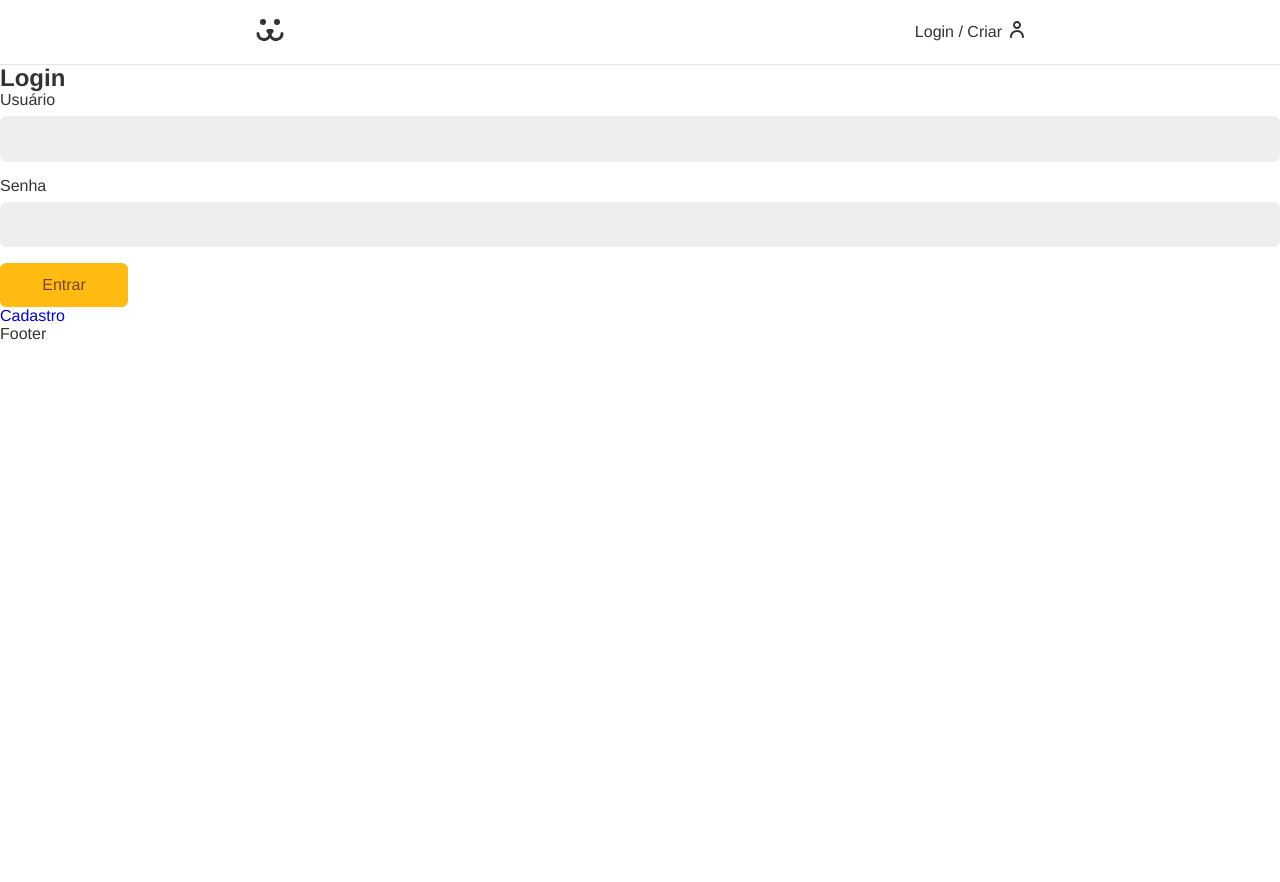
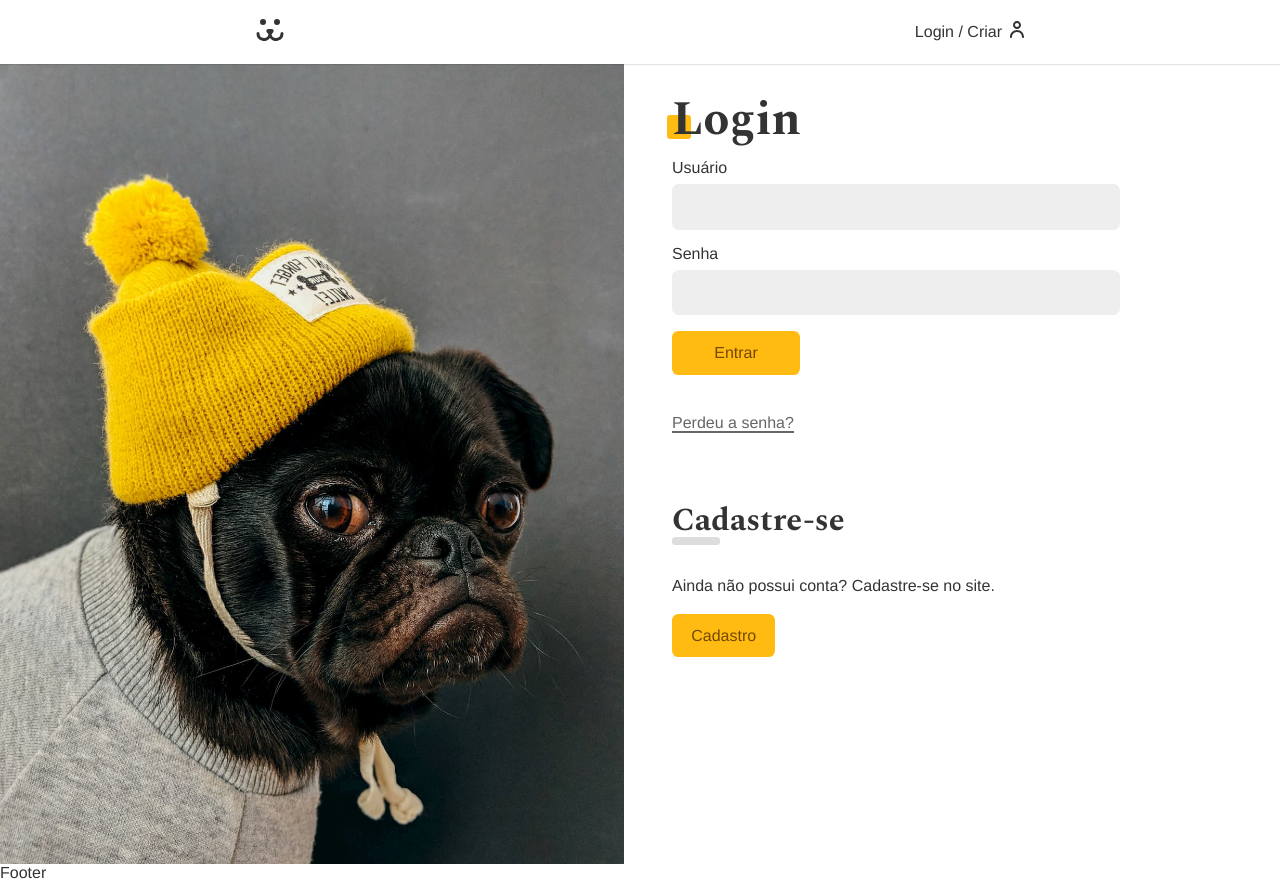
Before and after one commit to alanrceratti/study-project3-DOGS-APP, a React (Create React App) app: page /login in a window 1280 px wide. Before the commit the page ends 800 px from the top, so only its background shows below. Built offline with nearby package versions, Linux system fonts and the light colour scheme.

Commit message:
styling register page + register user logic part

```diff
--- a/src/App.css
+++ b/src/App.css
@@ -1,3 +1,5 @@
+@import url("https://fonts.googleapis.com/css2?family=Spectral:wght@700&display=swap");
+
 * {
 	box-sizing: border-box;
 }
@@ -41,6 +43,7 @@
 
 a {
 	text-decoration: none;
+	color: #333;
 }
 
 .container {
@@ -48,3 +51,38 @@
 	padding: 0 1rem;
 	margin: 0 auto;
 }
+
+.title {
+	font-family: var(--type-second);
+	line-height: 1;
+	font-size: 3rem;
+	margin: 1rem 0;
+	position: relative;
+	z-index: 1;
+}
+
+.title::after {
+	content: " ";
+	display: block;
+	width: 1.5rem;
+	height: 1.5rem;
+	background: #fb1;
+	position: absolute;
+	bottom: 5px;
+	left: -5px;
+	border-radius: 0.2rem;
+	z-index: -1;
+}
+
+.animeLeft {
+	opacity: 0;
+	transform: translateX(-20px);
+	animation: animeLeft 0.3s forwards;
+}
+
+@keyframes animeLeft {
+	to {
+		opacity: 1;
+		transform: initial;
+	}
+}
--- /dev/null
+++ b/src/Components/Helper/Error.js
@@ -0,0 +1,8 @@
+import React from "react";
+
+const Error = ({ error }) => {
+	if (!error) return null;
+	return <p style={{ color: "#f31", margin: "1rem 0" }}>{error}</p>;
+};
+
+export default Error;
--- a/src/Components/Login/Login.js
+++ b/src/Components/Login/Login.js
@@ -5,13 +5,15 @@
 import LoginPasswordLost from "./LoginPasswordLost";
 import LoginPasswordReset from "./LoginPasswordReset";
 import { UserContext } from "../../UserContext";
+import styles from "./Login.module.css";
 
 const Login = () => {
 	const { login } = React.useContext(UserContext);
 
 	if (login === true) return <Navigate to="/conta" />;
 	return (
-		<div>
+		<section className={styles.login}>
+			<div className={styles.forms}>
 				<Routes>
 					<Route path="/" element={<LoginForm />} />
 					<Route path="/criar" element={<LoginCreate />} />
@@ -19,6 +21,7 @@
 					<Route path="/resetar" element={<LoginPasswordReset />} />
 				</Routes>
 			</div>
+		</section>
 	);
 };
 
--- /dev/null
+++ b/src/Components/Login/Login.module.css
@@ -0,0 +1,30 @@
+.login {
+	display: grid;
+	grid-template-columns: 1fr 1fr;
+	min-height: 100vh;
+	gap: 2rem;
+}
+
+.login::before {
+	display: block;
+	content: "";
+	background: url("../../Assets/login.jpg") no-repeat center center;
+	background-size: cover;
+}
+
+.forms {
+	max-width: 30rem;
+	padding: 1rem;
+}
+
+@media (max-width: 40rem) {
+	.login {
+		grid-template-columns: 1fr;
+	}
+	.login::before {
+		display: none;
+	}
+	.forms {
+		max-width: 100%;
+	}
+}
--- a/src/Components/Login/LoginCreate.js
+++ b/src/Components/Login/LoginCreate.js
@@ -1,7 +1,57 @@
 import React from "react";
+import { USER_POST } from "../../api";
+import useForm from "../../Hooks/useForm";
+import Button from "../Forms/Button";
+import Input from "../Forms/Input";
+import { UserContext } from "../../UserContext";
+import useFetch from "../../Hooks/useFetch";
+import Error from "../Helper/Error";
 
 const LoginCreate = () => {
-	return <div>Login Create</div>;
+	const username = useForm();
+	const email = useForm("email");
+	const password = useForm("password");
+
+	const { userLogin } = React.useContext(UserContext);
+	const { loading, error, request } = useFetch();
+
+	async function handleSubmit(event) {
+		event.preventDefault();
+		const { url, options } = USER_POST({
+			username: username.value,
+			password: password.value,
+			email: email.value,
+		});
+		const { response } = await request(url, options);
+		if (response.ok) userLogin(username.value, password.value);
+	}
+
+	return (
+		<section className="animeLeft">
+			<h1 className="title">Cadastre-se</h1>
+			<form onSubmit={handleSubmit}>
+				<Input
+					label="Usuário"
+					type="text"
+					name="username"
+					{...username}
+				/>
+				<Input label="Email" type="email" name="email" {...email} />
+				<Input
+					label="Senha"
+					type="password"
+					name="password"
+					{...password}
+				/>
+				{loading ? (
+					<Button disabled>Cadastrando...</Button>
+				) : (
+					<Button>Cadastrar</Button>
+				)}
+				<Error error={error} />
+			</form>
+		</section>
+	);
 };
 
 export default LoginCreate;
--- a/src/Components/Login/LoginForm.js
+++ b/src/Components/Login/LoginForm.js
@@ -4,6 +4,11 @@
 import Button from "../Forms/Button";
 import Input from "../Forms/Input";
 import { UserContext } from "../../UserContext";
+import Error from "../Helper/Error";
+import styles from "./LoginForm.module.css";
+import stylesBtn from "../Forms/Button.module.css";
+
+
 // import { TOKEN_POST, USER_GET } from "../../api";
 
 const LoginForm = () => {
@@ -44,9 +49,9 @@
 	}
 
 	return (
-		<section>
-			<h1>Login</h1>
-			<form action="" onSubmit={handleSubmit}>
+		<section className="animeLeft">
+			<h1 className="title">Login</h1>
+			<form className={styles.form} onSubmit={handleSubmit}>
 				<Input
 					label="Usuário"
 					type="text"
@@ -64,10 +69,18 @@
 				) : (
 					<Button>Entrar</Button>
 				)}
-
-				{error && <p>{error}</p>}
+				<Error error={error} />
 			</form>
-			<Link to="/login/criar">Cadastro</Link>
+			<Link className={styles.perdeu} to="/login/perdeu">
+				Perdeu a senha?
+			</Link>
+			<div className={styles.cadastro}>
+				<h2 className={styles.subtitle}>Cadastre-se</h2>
+				<p>Ainda não possui conta? Cadastre-se no site.</p>
+				<Link className={stylesBtn.button} to="/login/criar">
+					Cadastro
+				</Link>
+			</div>
 		</section>
 	);
 };
--- /dev/null
+++ b/src/Components/Login/LoginForm.module.css
@@ -0,0 +1,42 @@
+.form {
+	margin-bottom: 2rem;
+}
+
+.perdeu {
+	display: inline-block;
+	color: #666;
+	padding: 0.5rem 0;
+	line-height: 1;
+}
+
+.perdeu::after {
+	content: "";
+	height: 2px;
+	width: 100%;
+	background: currentColor;
+	display: block;
+}
+
+.cadastro {
+	margin-top: 4rem;
+}
+
+.cadastro p {
+	margin-top: 2rem;
+	margin-bottom: 2rem;
+}
+
+.subtitle {
+	font-family: var(--type-second);
+	line-height: 1;
+	font-size: 2rem;
+}
+
+.subtitle::after {
+	content: "";
+	display: block;
+	background: #ddd;
+	height: 0.5rem;
+	width: 3rem;
+	border-radius: 0.2rem;
+}
--- /dev/null
+++ b/src/Hooks/useFetch.js
@@ -0,0 +1,35 @@
+import React from "react";
+
+const useFetch = () => {
+	const [data, setData] = React.useState(null);
+	const [error, setError] = React.useState(null);
+	const [loading, setLoading] = React.useState(false);
+
+	const request = React.useCallback(async (url, options) => {
+		let response;
+		let json;
+		try {
+			setError(null);
+			setLoading(true);
+			response = await fetch(url, options);
+			json = await response.json();
+			if (response.ok === false) throw new Error(json.message);
+		} catch (err) {
+			json = null;
+			setError(err.message);
+		} finally {
+			setData(json);
+			setLoading(false);
+			return { response, json };
+		}
+	}, []);
+
+	return {
+		data,
+		loading,
+		error,
+		request,
+	};
+};
+
+export default useFetch;
--- a/src/Hooks/useForm.js
+++ b/src/Hooks/useForm.js
@@ -4,6 +4,11 @@
 	email: {
 		regex: /^(([^<>()[\].,;:\s@"]+(.[^<>()[\].,;:\s@"]+)*)|(".+"))@(([^<>()[\].,;:\s@"]+.)+[^<>()[\].,;:\s@"]{2,})$/,
 		message: "Preencha um email válido",
+	},
+	password: {
+		regex: /^(?=.*\d)(?=.*[a-z])(?=.*[A-Z])[0-9a-zA-Z]{8,}$/,
+		message:
+			"A senha precisa ter pelo menos 1 caracter maiúsculo, 1 caracter minúsculo e 1 digito. Mínimo de 8 caracteres",
 	},
 };
 
--- a/src/api.js
+++ b/src/api.js
@@ -37,3 +37,16 @@
 		},
 	};
 }
+
+export function USER_POST(body) {
+	return {
+		url: API_URL + "/api/user",
+		options: {
+			method: "POST",
+			headers: {
+				"Content-Type": "application/json",
+			},
+			body: JSON.stringify(body),
+		},
+	};
+}
```
Lines whose indentation alone changed are shown as unchanged.
